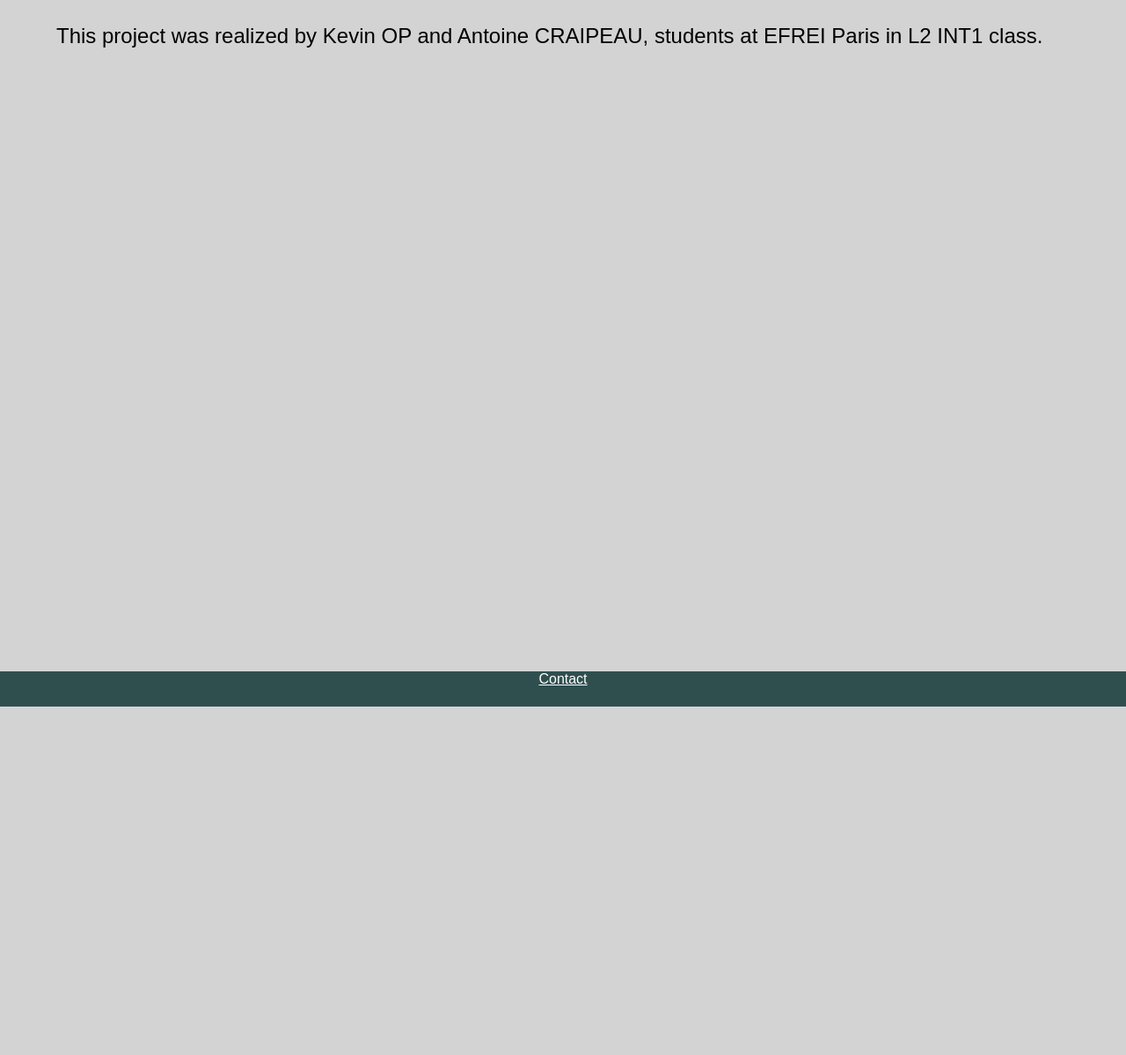
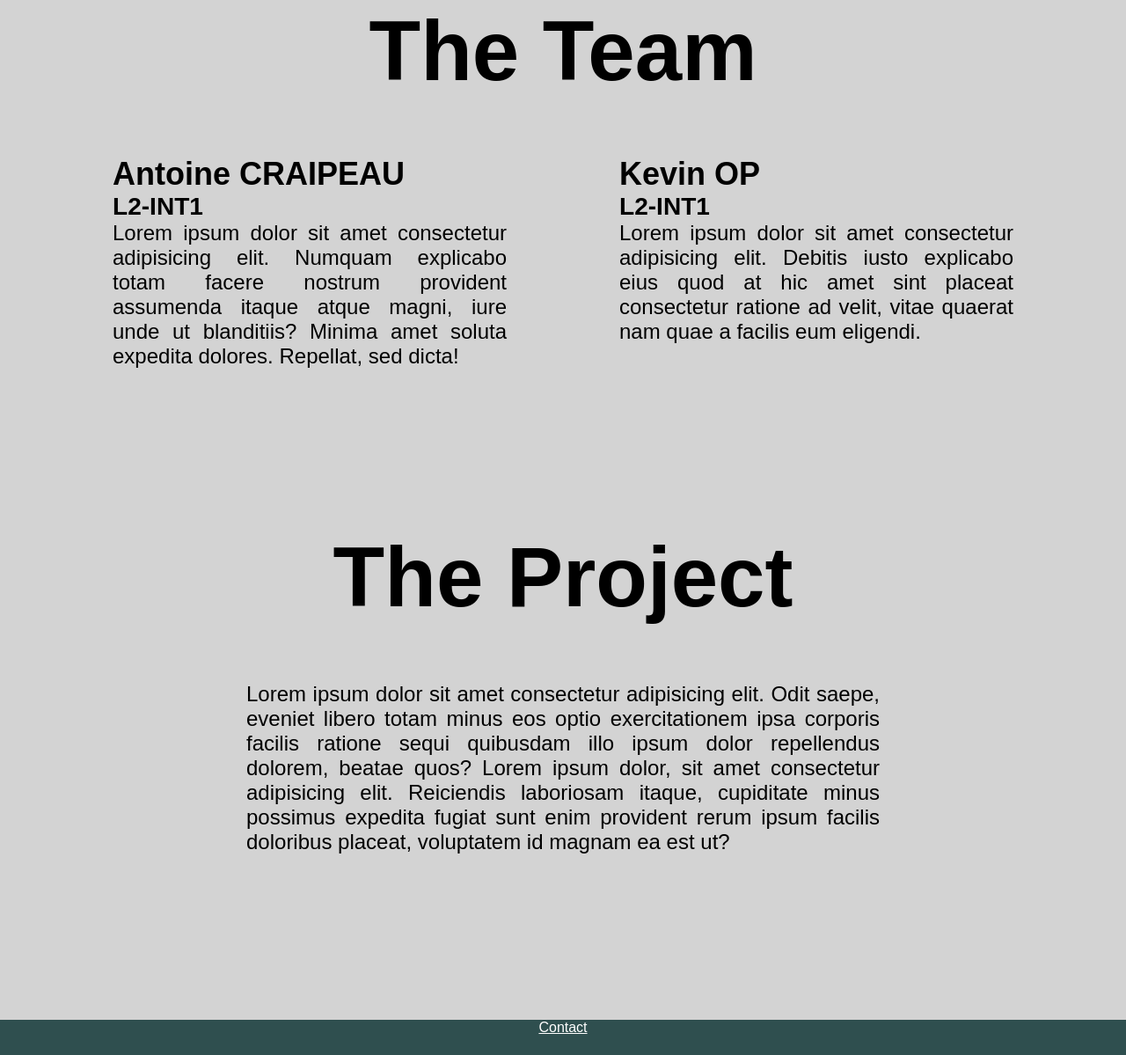
Before and after one commit to AntoineCraipeau/Leowenex.github.io, a plain HTML site: page html/about.html in a window 1280 px wide. Shown: the part 172-1371 px from the top of the page at 88% size. Before the commit the page ends 975 px from the top, so only its background shows below. Drawn offline with Linux system fonts and the light colour scheme.

Commit message:
better about

```diff
--- a/css/styles.css
+++ b/css/styles.css
@@ -149,3 +149,29 @@ form{
 form button{
    margin-left: 0.1vw;
 }
+
+/* About */
+
+.about{
+   text-align: center;
+}
+
+.about h1{
+   font-size: 12vh;
+   margin-top: 5vh;
+}
+
+.about section{
+   display: flex;
+   justify-content: center;
+   width: 100vw;
+}
+
+.bio{
+   display: block;
+   width: 35vw;
+}
+
+.project{
+   width: 90vh;
+}
--- a/html/about.html
+++ b/html/about.html
@@ -19,12 +19,32 @@
 
 
 		</header>
-		<main>
+		<main class="about">
+			<h1>The Team</h1>
 			<section>
-				<article>
-					This project was realized by Kevin OP and Antoine CRAIPEAU, students at EFREI Paris in L2 INT1 class.
+				<article class="bio">
+					<h2>Antoine CRAIPEAU</h2>
+					<h3>L2-INT1</h3>
+					<p>
+						Lorem ipsum dolor sit amet consectetur adipisicing elit. Numquam explicabo totam facere nostrum provident assumenda itaque atque magni, iure unde ut blanditiis? Minima amet soluta expedita dolores. Repellat, sed dicta!
+					</p>
+				</article>
+				<article class="bio">
+					<h2>Kevin OP</h2>
+					<h3>L2-INT1</h3>
+					<p>
+						Lorem ipsum dolor sit amet consectetur adipisicing elit. Debitis iusto explicabo eius quod at hic amet sint placeat consectetur ratione ad velit, vitae quaerat nam quae a facilis eum eligendi.
+					</p>
 				</article>
 			</section>
+			<h1>The Project</h1>
+			<section>
+				<article class="project">
+					Lorem ipsum dolor sit amet consectetur adipisicing elit. Odit saepe, eveniet libero totam minus eos optio exercitationem ipsa corporis facilis ratione sequi quibusdam illo ipsum dolor repellendus dolorem, beatae quos?
+					Lorem ipsum dolor, sit amet consectetur adipisicing elit. Reiciendis laboriosam itaque, cupiditate minus possimus expedita fugiat sunt enim provident rerum ipsum facilis doloribus placeat, voluptatem id magnam ea est ut?
+				</article>
+			</section>
+
 		</main>
 		<footer>
 			<a href="about.html">Contact</a>
```
